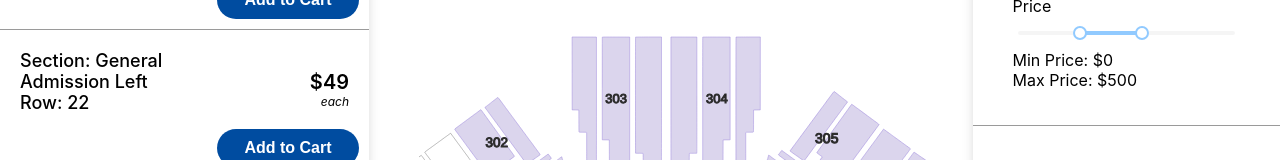
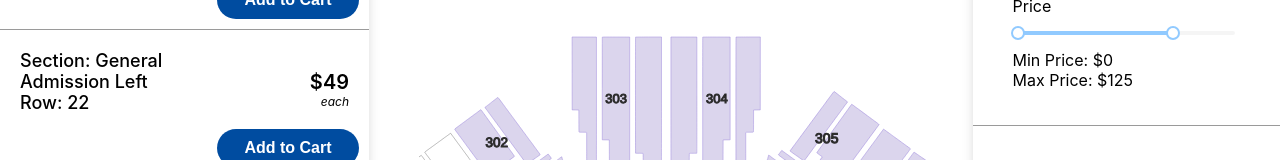
Before and after one commit to davidames1983/ticketpug, a React (Create React App) app: page /event/1 in a window 1280 px wide. Shown: the part 208-368 px from the top of the page. Built offline with nearby package versions, Linux system fonts and the light colour scheme.

Commit message:
update filter default state

```diff
--- a/src/EventPage.js
+++ b/src/EventPage.js
@@ -36,7 +36,7 @@ function EventPage() {
     const image = IMAGES[index];
 
     const [minPrice, setMinPrice] = useState(0);
-    const [maxPrice, setMaxPrice] = useState(500);
+    const [maxPrice, setMaxPrice] = useState(125);
     const [selectedSections, setSelectedSections] = useState([]);
     const [sectionsNotAvailable, setSectionsNotAvailable] = useState([]);
     const [numOfTickets, setNumOfTickets] = useState('any');
@@ -174,7 +174,7 @@ function EventPage() {
                         <div className="EventPage-filterItemLabel">Price</div>
                         <Slider
                             range
-                            defaultValue={[50, 100]}
+                            defaultValue={[minPrice, maxPrice]}
                             min={0}
                             onChange={handlePriceRangeChange}
                             max={175}
```
